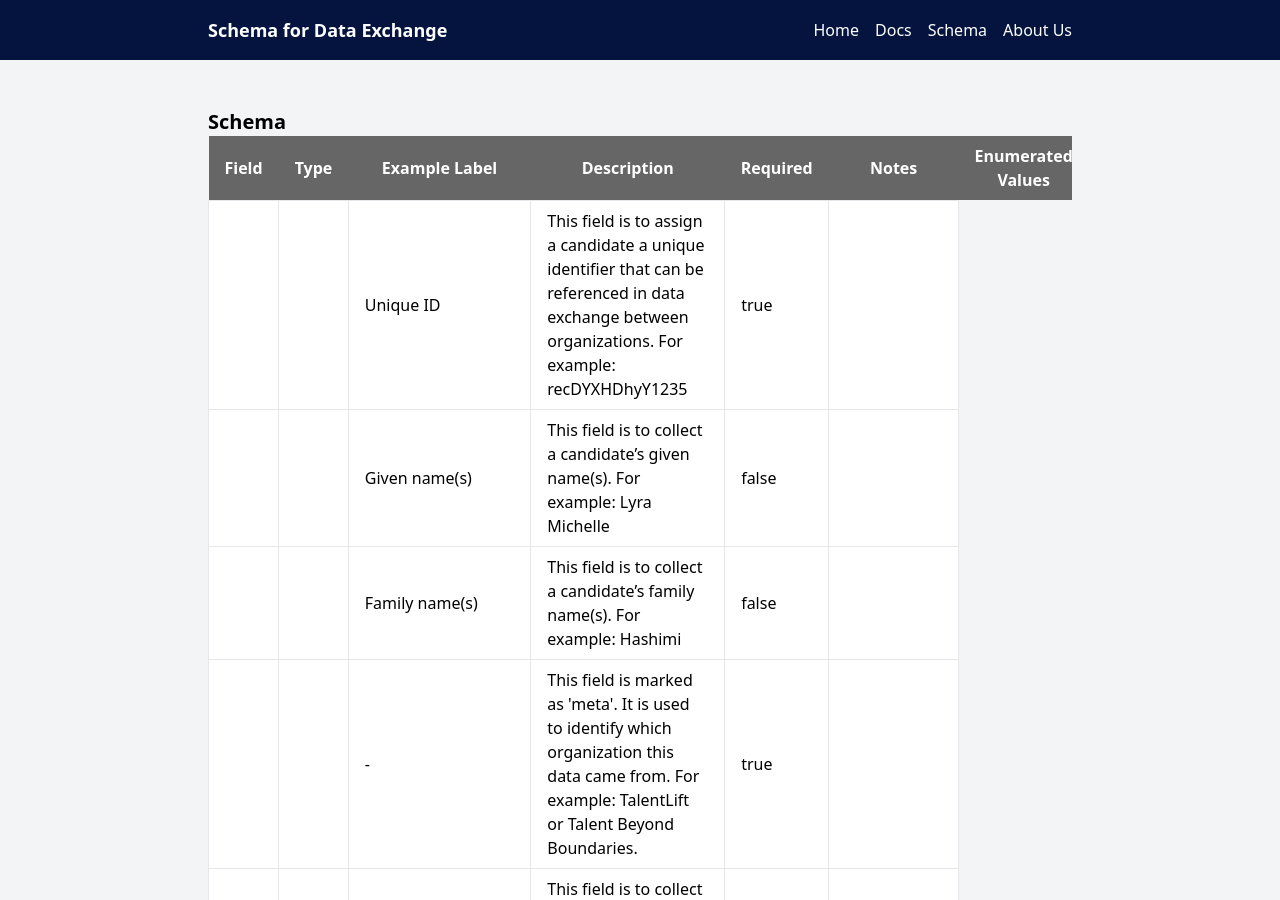
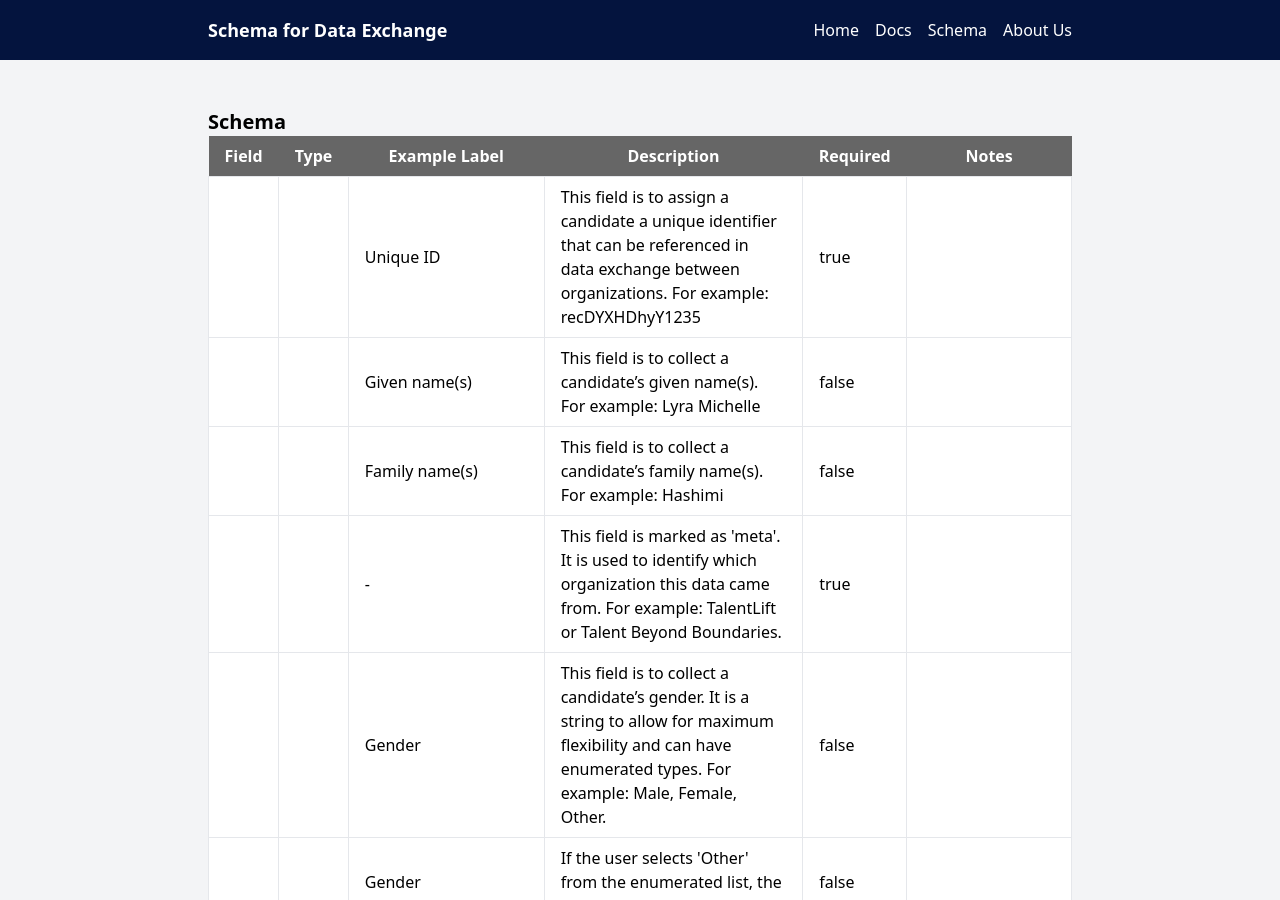
Before and after one commit to TalentLift/schema_for_data_exchange, a Jekyll site: the page built from schema.md, in a window 1280 px wide and 900 px high. Built offline with Jekyll 4.4.1, drawn with Linux system fonts in a browser that asks for light colours.

Commit message:
Remove extra column

```diff
--- a/_includes/schema-table.html
+++ b/_includes/schema-table.html
@@ -8,7 +8,6 @@
         <th class="px-4 py-2">Description</th>
         <th class="px-4 py-2">Required</th>
         <th class="px-4 py-2">Notes</th>
-        <th class="px-4 py-2">Enumerated Values</th> <!-- New Column -->
       </tr>
     </thead>
     <tbody class="bg-white">
```
